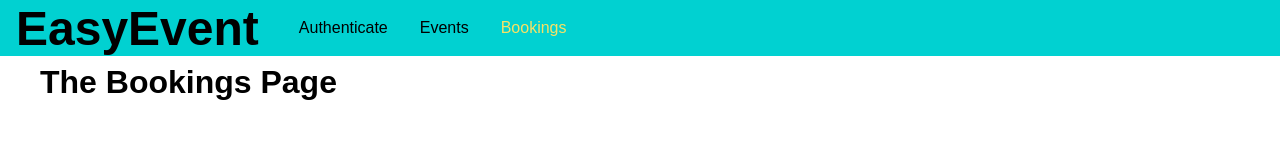
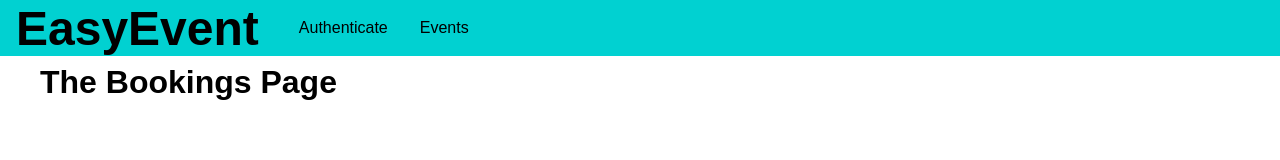
Before and after one commit to leogsouza/graphql-react-event-booking, a React (Create React App) app in the folder frontend/: page /bookings in a window 1280 px wide. Shown: the top 160 px of the page. Built offline with nearby package versions, Linux system fonts and the light colour scheme.

Commit message:
WIP - using context api to manage state

```diff
--- a/frontend/src/App.js
+++ b/frontend/src/App.js
@@ -1,17 +1,39 @@
-import React from 'react';
+import React, { useState } from 'react';
 import { BrowserRouter as Router, Route, Navigate, Routes } from 'react-router-dom'
 
 import AuthPage from './pages/Auth';
 import EventsPage from './pages/Events';
 import BookingsPage from './pages/Bookings';
 import MainNavigation from './components/Navigation/MainNavigation';
+import AuthContext from './context/auth-context';
 
 import './App.css';
 
 const App = () => {
+  const [token, setToken] = useState(null);
+  const [userId, setUserId] = useState(null);
+
+  const login = (token, userId, tokenExpiration) => {
+    setToken(token);
+    setUserId(userId);
+  };
+
+  const logout = () => {
+    setToken(null);
+    setUserId(null);
+  };
+
   return (
     <Router>
       <React.Fragment>
+        <AuthContext.Provider
+          value={{
+            token,
+            userId,
+            login,
+            logout
+          }}
+        >
           <MainNavigation />
           <main className='main-content'>
             <Routes>
@@ -21,6 +43,7 @@ const App = () => {
               <Route path='/bookings' element={<BookingsPage />} />
             </Routes>
           </main>
+        </AuthContext.Provider>
       </React.Fragment>
 
 
--- a/frontend/src/components/Navigation/MainNavigation.js
+++ b/frontend/src/components/Navigation/MainNavigation.js
@@ -1,22 +1,38 @@
 import React from 'react';
 import { NavLink } from 'react-router-dom';
 
+import AuthContext from '../../context/auth-context';
 import './MainNavigation.css';
 
 const MainNavigation = props => (
-  <header className="main-navigation">
+  <AuthContext.Consumer>
+    {
+      (context) => {
+        return <header className="main-navigation">
           <div className="main-navigation__logo">
             <h1>EasyEvent</h1>
           </div>
           <nav className="main-navigation__items">
             <ul>
-        <li><NavLink to="/auth">Authenticate</NavLink></li>
+              {!context.token && (
+                <li>
+                  <NavLink to="/auth">Authenticate</NavLink>
+                </li>
+              )}
               <li><NavLink to="/events">Events</NavLink></li>
-        <li><NavLink to="/bookings">Bookings</NavLink></li>
+              {context.token && (
+                <li>
+                  <NavLink to="/bookings">Bookings</NavLink>
+                </li>
+              )}
 
             </ul>
           </nav>
         </header>
+      }
+    }
+  </AuthContext.Consumer>
+
 )
 
 export default MainNavigation;
--- /dev/null
+++ b/frontend/src/context/auth-context.js
@@ -0,0 +1,11 @@
+import React from 'react'
+
+
+export default React.createContext({
+  token: null,
+  userId: null,
+  login: (token, userId, tokenExpiration) => {
+
+  },
+  logout: () => {}
+});
--- a/frontend/src/pages/Auth.js
+++ b/frontend/src/pages/Auth.js
@@ -1,4 +1,6 @@
-import React, { useState } from 'react'
+import React, { useState, useContext } from 'react'
+
+import AuthContext from '../context/auth-context'
 
 import './Auth.css';
 
@@ -7,6 +9,7 @@ const AuthPage = (props) => {
   const [email, setEmail] = useState('');
   const [password, setPassword] = useState('');
   const [isLogin, setIsLogin] = useState(true);
+  const { login } = useContext(AuthContext)
 
   const handleEmailChange = (evt) => {
     setEmail(evt.target.value);
@@ -63,6 +66,9 @@ const AuthPage = (props) => {
       if (response.status !== 200 && response.status !== 201) {
         throw new Error('Failed!');
       }
+      if (response.data.login.token) {
+        login(response.data.login.token, response.data.login.userId, response.data.login.tokenExpiration)
+      }
       return response.json()
     } catch (error) {
         console.log(error);
```
Lines whose indentation alone changed are shown as unchanged.
